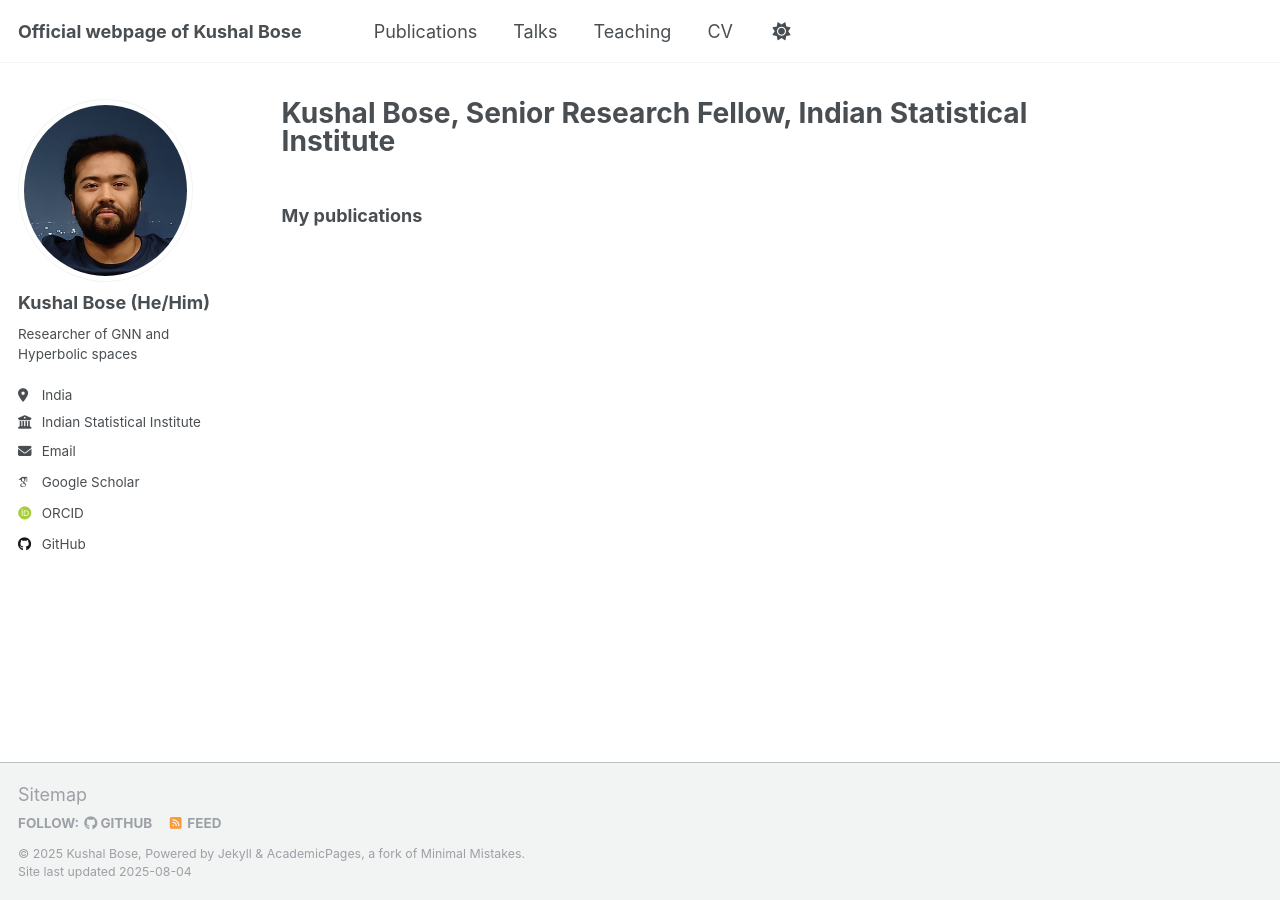
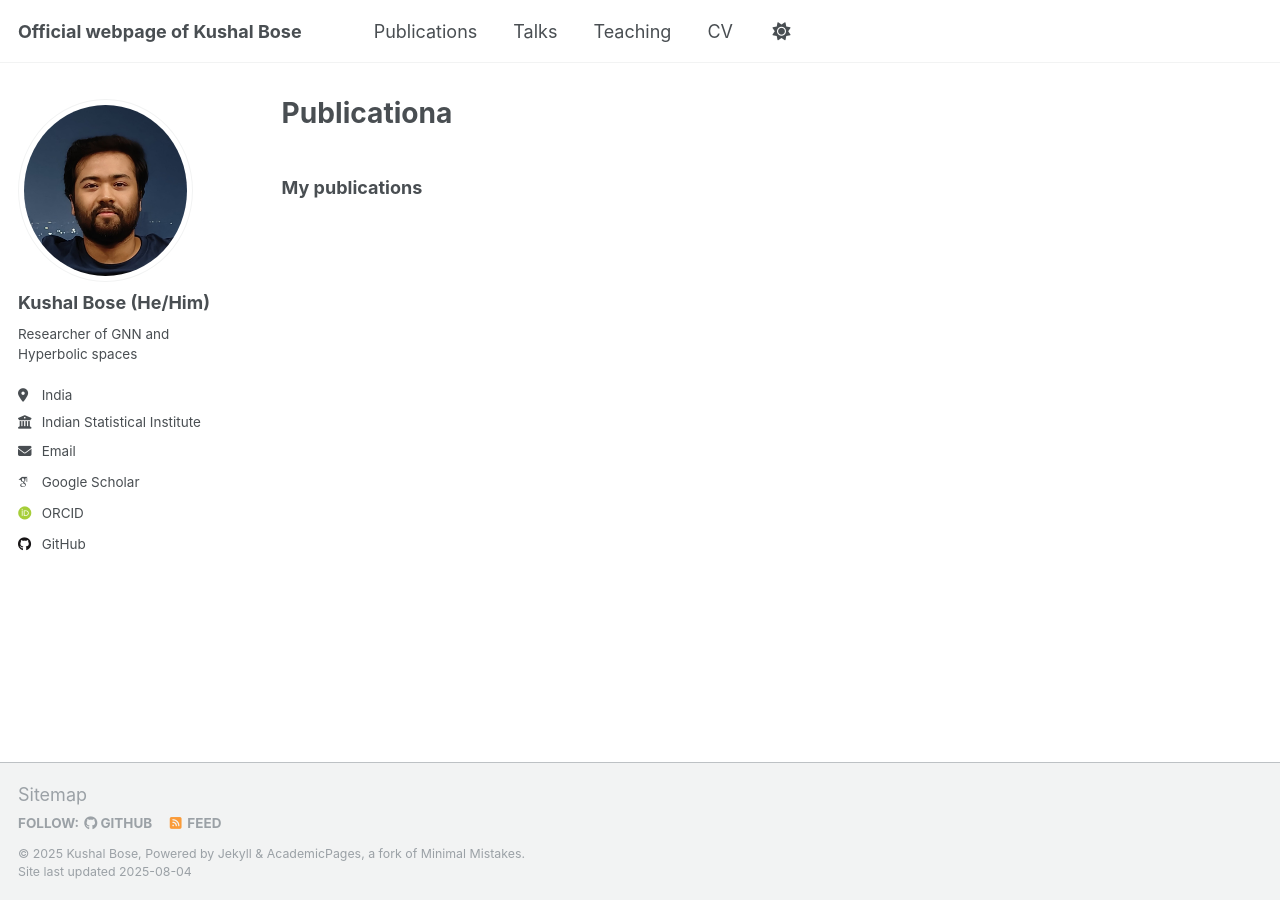
Before and after one commit to kushalbose92/kushalbose92.github.io, a Jekyll site: the page built from _pages/mypub.md, in a window 1280 px wide. Built offline with Jekyll 4.4.1, drawn with Linux system fonts in a browser that asks for light colours; some web fonts are replaced; a script that is not in the unit is left out.

Commit message:
Update mypub.md

```diff
--- a/_pages/mypub.md
+++ b/_pages/mypub.md
@@ -1,10 +1,10 @@
 ---
 permalink: /
-title: "Kushal Bose, Senior Research Fellow, Indian Statistical Institute"
+title: "Publicationa"
 author_profile: true
 redirect_from:
   - /mypub/
-  - /mypub.md
+  - /mypub.html
 ---
 
 
```
